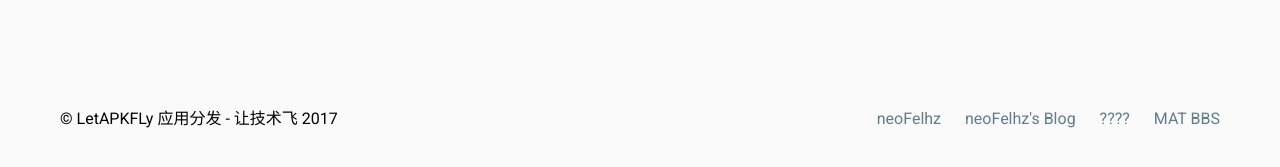
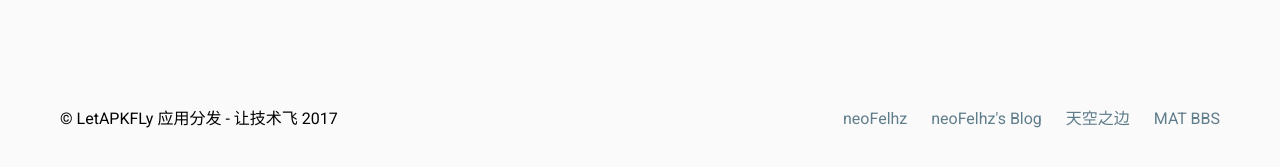
Before and after one commit to neoFelhz/LetAPKFly, a Jekyll site: the page built from index.markdown, in a window 1280 px wide and 1023 px high. Shown: the part 753-920 px from the top of the window. Built offline with Jekyll 4.4.1, drawn with Linux system fonts in a browser that asks for light colours.

Commit message:
try to fix the encode

```diff
--- a/_includes/footer.html
+++ b/_includes/footer.html
@@ -4,7 +4,7 @@
     <p>
       <a href="https://nfz.moe">neoFelhz</a>
       <a href="https://blog.nfz.moe">neoFelhz's Blog</a>
-      <a href="https://liyin.date">????</a>
+      <a href="https://liyin.date">天空之边</a>
       <a href="https://mat.letitfly.me">MAT BBS</a>
     </p>
   </div>
--- a/_pages/blog.html
+++ b/_pages/blog.html
@@ -1,6 +1,6 @@
 ---
 layout: page
-title: LetAPKFly | ????
+title: LetAPKFly | 博客
 permalink: /blog.html
 ---
 {% for post in site.posts  %}
```
